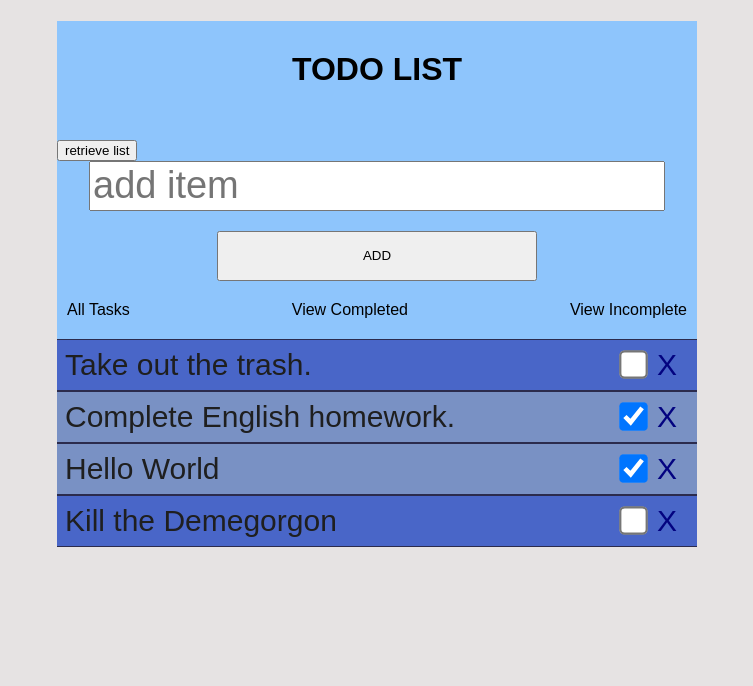
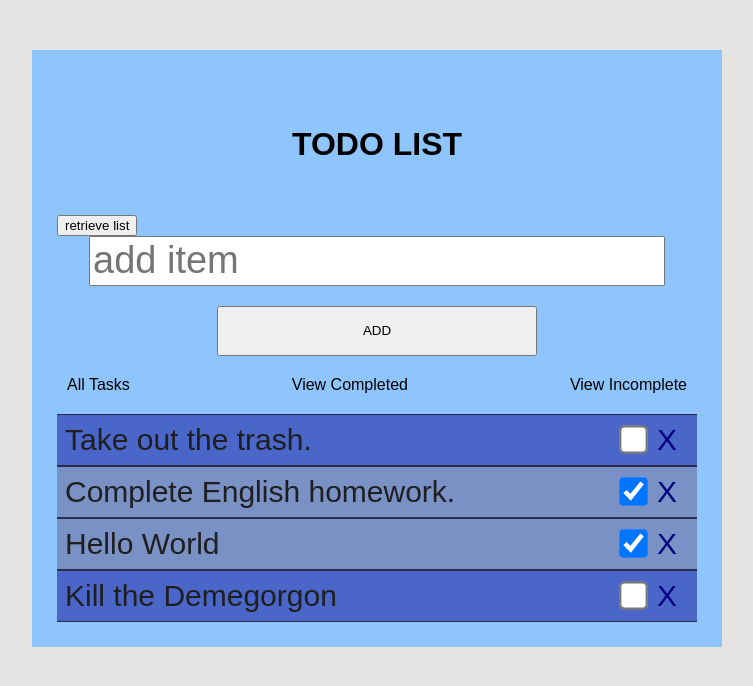
Before and after one commit to FreeFlight-Code/todo_app_redux, a React app: page / in a window 1280 px wide. Shown: the whole page, without its empty margins (263-1016 px from the left). Built offline with nearby package versions, Linux system fonts and the light colour scheme.

```diff
--- a/src/components/EditItem.js
+++ b/src/components/EditItem.js
@@ -12,35 +12,37 @@
             }
     }
 
+    //determines if handleChange occurs in title or description field and setsState to its relative field
     handleChange(e){
         let id = e.target.id;
         this.setState({
             [id]: e.target.value
         })
     }
-
+//Clicking Save button updates state and unmounts editItem
     updateItem(){
         let title = this.state.title;
         let description = this.state.description;
         let index = this.props.index;
 
-        console.log('title index and description', title, index, description);
+        // console.log('title index and description', title, index, description);
         this.props.dispatch({
+            // shouldConfirm: true,
             type: "UPDATE_ITEM",
-            shouldConfirm: true,
             payload: {
                 index: index,
                 title: title,
                 description: description
             }
         })
+        //renders editItem component
         this.props.dispatch({
             type: 'SHOW_EDIT_ITEM',
             payload: false
         })
     }
 
-    //changes state and shows edititem component
+    //changes state and shows edititem component deprecated after edititem rendered on state change
     toggleHidden(){
         this.props.dispatch({
             type: 'SHOW_EDIT_ITEM',
--- a/src/components/styles/Todo.css
+++ b/src/components/styles/Todo.css
@@ -13,8 +13,10 @@
 #todoContainer{
     background-color: rgb(142, 197, 252);
     max-width: 50vw;
-    margin: auto;
+    margin: 50px auto;
+    padding: 25px;
 }
+
 #linksContainer{
     display: flex;
     justify-content: space-between;
--- a/src/redux/middleware.js
+++ b/src/redux/middleware.js
@@ -2,7 +2,7 @@
         console.log('dispatching ', action);
         next(action);
       }
-
+//called in ToDoList line 12
 export const promiseMiddleware = store => next => action => {
         if(action.promise){
             action.promise
```
Also changed, not shown: src/redux/actions.js (added).
